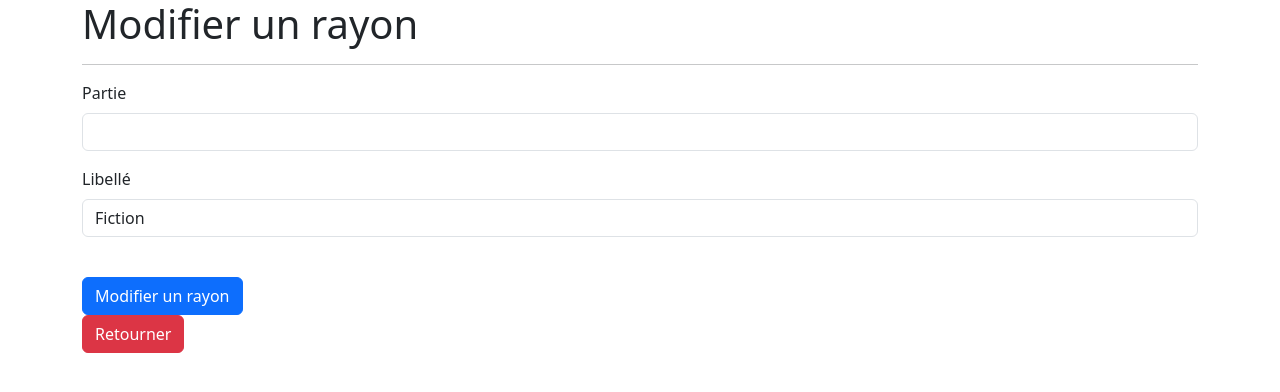
After one commit to fatoumatadansoko/Application_Gestion_Biblioth-que, a Laravel app: page /update_rayon/1 in a window 1280 px wide. The commit adds this page. Shown: the top 392 px of the page. Run offline with Laravel 12, Linux system fonts and the light colour scheme; data that the repository does not hold is empty.

Commit message:
ici je me suis chargé de la gestion des rayons

```diff
--- a/app/Http/Controllers/RayonController.php
+++ b/app/Http/Controllers/RayonController.php
@@ -1,38 +1,40 @@
 <?php
 
 namespace App\Http\Controllers;
-
-namespace App\Http\Controllers;
-
 use Illuminate\Http\Request;
 use App\Models\Rayon;
 
 class RayonController extends Controller
 {
-     // Méthode pour afficher la liste des articles
-     public function liste_rayon()
+    //Méthode pour afficher la page d'accueil
+    public function index()
+    {
+        return view('rayons.index');
+    }
+     // Méthode pour afficher la liste des rayons
+     public function affiche()
      {
-         // Récupérer tous les articles de la base de données
+         // Récupérer tous les rayons de la base de données
          $rayons = Rayon::all();
 
-         // Retourner la vue 'articles.liste' avec les articles récupérés
-         return view('rayons.liste', compact('rayons'));
+         // Retourner la vue 'rayons.liste' avec les rayons récupérés
+         return view('rayons.liste',compact('rayons'));
      }
 
      // Méthode pour afficher le formulaire d'ajout d'un nouvel rayon
     public function ajouter_rayon()
     {
-        // Retourner la vue 'articles.ajouter'
+        // Retourner la vue 'rayons.ajouter'
         return view('rayons.ajouter');
     }
 
-    // Méthode pour traiter la soumission du formulaire d'ajout d'un nouvel article
+    // Méthode pour traiter la soumission du formulaire d'ajout d'un nouvel rayon
     public function ajouter_rayon_traitement(Request $request)
     {
-        // Créer une nouvelle instance de l'article
+        // Créer une nouvelle instance de l'rayon
         $rayon = new Rayon();
 
-        // Assigner les valeurs du formulaire aux attributs de l'article
+        // Assigner les valeurs du formulaire aux attributs de l'rayon
         $rayon->libelle = $request->libelle;
         $rayon->partie = $request->partie;
 
@@ -41,6 +43,46 @@ class RayonController extends Controller
         $rayon->save();
 
         // Rediriger vers la liste des rayons avec un message de succès
-        return redirect()->route('liste_rayon')->with('status', 'L\'rayon a bien été ajouté avec succès.');
+        return redirect()->route('liste_rayon')->with('status', 'Le rayon a bien été ajouté avec succès.');
+    }
+
+     // Méthode pour afficher le formulaire de mise à jour d'un rayon
+     public function update_rayon($id)
+     {
+         // Récupérer l'rayon par son identifiant
+         $rayons = Rayon::find($id);
+
+         // Retourner la vue 'Rs.update' avec l'rayon récupéré
+         return view('rayons.update', compact('rayons'));
+     }
+
+     // Méthode pour traiter la soumission du formulaire de mise à jour d'un rayon
+     public function update_rayon_traitement(Request $request)
+     {
+         // Récupérer l'article par l'identifiant dans la requête
+         $rayon = Rayon::find($request->id);
+
+         // Mettre à jour les attributs de l'rayon avec les valeurs du formulaire
+         $rayon->libelle = $request->libelle;
+         $rayon->partie = $request->partie;
+
+
+         // Sauvegarder les modifications dans la base de données
+         $rayon->update();
+
+         // Rediriger vers la liste des rayons avec un message de succès
+         return redirect('rayons')->with('status', 'L\'article a bien été modifié avec succès.');
+     }
+     // Méthode pour supprimer un article
+    public function delete_rayon($id)
+    {
+        // Récupérer l'article par son identifiant
+        $rayon = Rayon::find($id);
+
+        // Supprimer l'rayon de la base de données
+        $rayon->delete();
+
+        // Rediriger vers la liste des rayons avec un message de succès
+        return redirect()->route('liste_rayon')->with('status', 'L\'rayon a bien été supprimé avec succès.');
     }
 }
--- /dev/null
+++ b/resources/views/rayons/update.blade.php
@@ -0,0 +1,50 @@
+<!doctype html>
+<html lang="fr">
+  <head>
+    <meta charset="utf-8">
+    <meta name="viewport" content="width=device-width, initial-scale=1">
+    <title>App Laravel</title>
+    <link href="https://cdn.jsdelivr.net/npm/bootstrap@5.3.3/dist/css/bootstrap.min.css" rel="stylesheet" integrity="sha384-QWTKZyjpPEjISv5WaRU9OFeRpok6YctnYmDr5pNlyT2bRjXh0JMhjY6hW+ALEwIH" crossorigin="anonymous">
+  </head>
+  <body>
+    <div class="container">
+      <div class="row">
+        <div class="col s12">
+          <h1>Modifier un rayon</h1>
+          <hr>
+          @if (session('status'))
+            <div class="alert alert-success">
+              {{ session('status') }}
+            </div>
+          @endif
+          <ul>
+            @foreach ($errors->all() as $error)
+              <li class="alert alert-danger">{{ $error }}</li>
+            @endforeach
+          </ul>
+          <form action="{{ url('/update_rayon_traitement/' . $rayons->id) }}" method="POST" class="form-group">
+            @csrf
+            <div class="mb-3">
+              <label for="partie" class="form-label">Partie</label>
+              <input type="string" class="form-control" id="partie" name="partie" value="{{ $rayons->partie }}">
+            </div>
+            <div class="mb-3">
+              <label for="libelle" class="form-label">Libellé</label>
+              <select class="form-control" id="libelle" name="libelle">
+                <option value="Fiction" {{ $rayons->libelle == 'Fiction' ? 'selected' : '' }}>Fiction</option>
+                <option value="Policier" {{ $rayons->libelle == 'Policier' ? 'selected' : '' }}>Policier</option>
+                <option value="Horreur" {{ $rayons->libelle == 'Horreur' ? 'selected' : '' }}>Horreur</option>
+                <option value="Biographie" {{ $rayons->libelle == 'Biographie' ? 'selected' : '' }}>Biographie</option>
+              </select>
+            </div>
+            <br>
+            <button type="submit" class="btn btn-primary">Modifier un rayon</button>
+            <br>
+            <a href="/rayon" class="btn btn-danger">Retourner</a>
+          </form>
+        </div>
+      </div>
+    </div>
+    <script src="https://cdn.jsdelivr.net/npm/bootstrap@5.3.3/dist/js/bootstrap.bundle.min.js" integrity="sha384-YvpcrYf0tY3lHB60NNkmXc5s9fDVZLESaAA55NDzOxhy9GkcIdslK1eN7N6jIeHz" crossorigin="anonymous"></script>
+  </body>
+</html>
--- a/routes/web.php
+++ b/routes/web.php
@@ -10,7 +10,8 @@ Route::get('/', [RayonController::class, 'index']);
 
 
 // Routes pour les livres
-Route::get('/rayons', [RayonController::class, 'index'])->name('rayons');
+Route::get('/index', [RayonController::class, 'index'])->name('index');
+Route::get('/rayons', [RayonController::class, 'affiche'])->name('affiche');
 Route::get('/dashboard', [DashboardController::class, 'dashboard'])->name('dashboard');
 
 
@@ -30,8 +31,13 @@ Route::delete('/logout', [AuthController::class, 'logout'])->name('auth.logout')
 
 
 //Routes d'affichage des rayons
-Route::get('/rayon', [RayonController::class, 'liste_rayon'])->name('liste_rayon');
+Route::get('/rayon', [RayonController::class, 'affiche'])->name('liste_rayon');
 //Route d'affichage du formulaire d'ajout de rayon
 Route::get('/ajouter/rayon', [RayonController::class, 'ajouter_rayon'])->name('ajouter_rayon');
 // Route pour traiter l'ajout d'un article
 Route::post('/ajouter/traitement', [RayonController::class, 'ajouter_rayon_traitement'])->name('ajouter_rayon_traitement');
+//Route pour modifier les rayons
+Route::get('/update_rayon/{id}', [RayonController::class, 'update_rayon'])->name('update_rayon');
+Route::post('/update_rayon_traitement/{id}', [RayonController::class, 'update_rayon_traitement'])->name('update_rayon_traitement');
+//Route pour supprimer un rayon
+Route::get('/delete_rayon/{id}', [RayonController::class, 'delete_rayon'])->name('delete_rayon');
```
Also changed, not shown: resources/views/rayons/ajouter.blade.php (+4 -4 lines), resources/views/rayons/liste.blade.php (+5 -5 lines).
